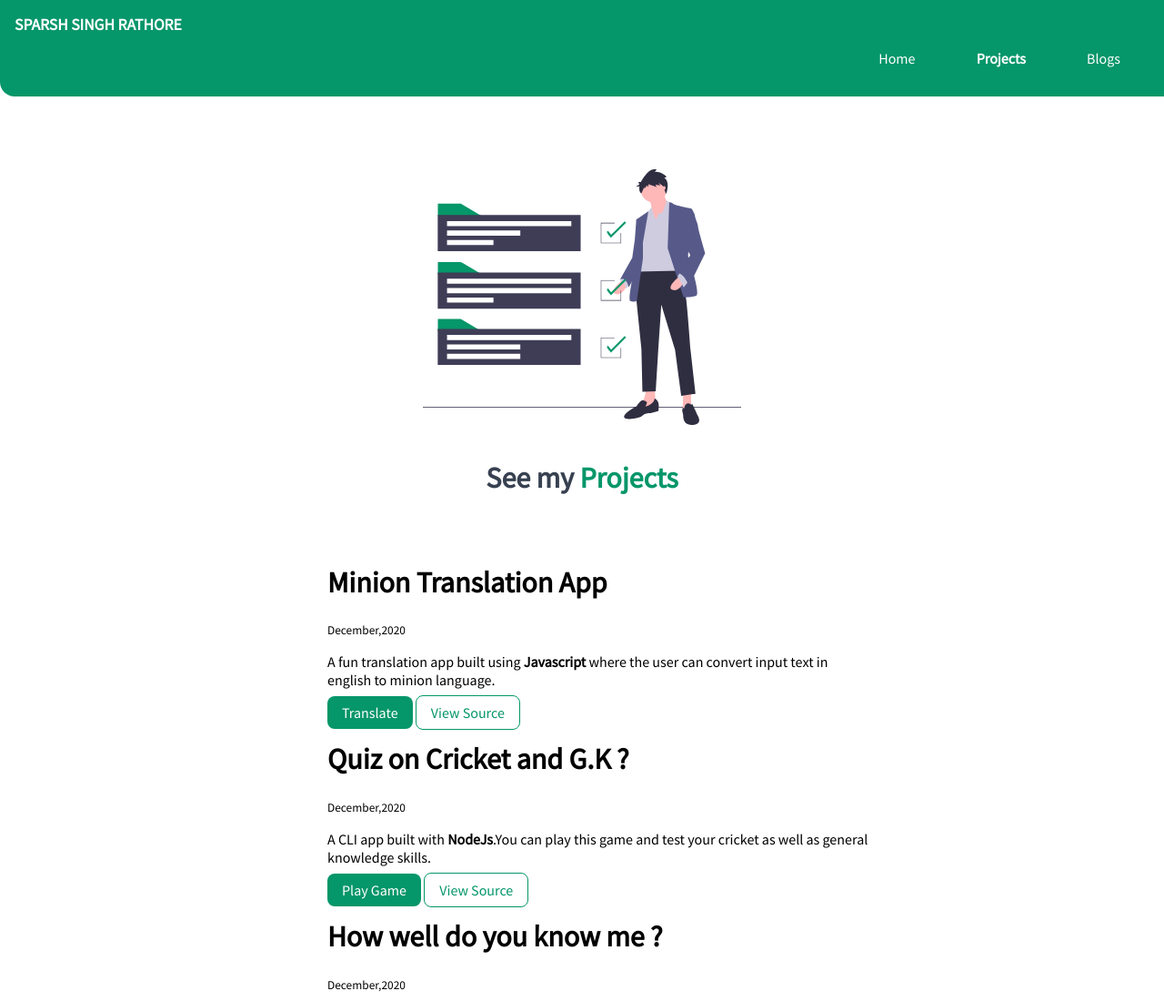
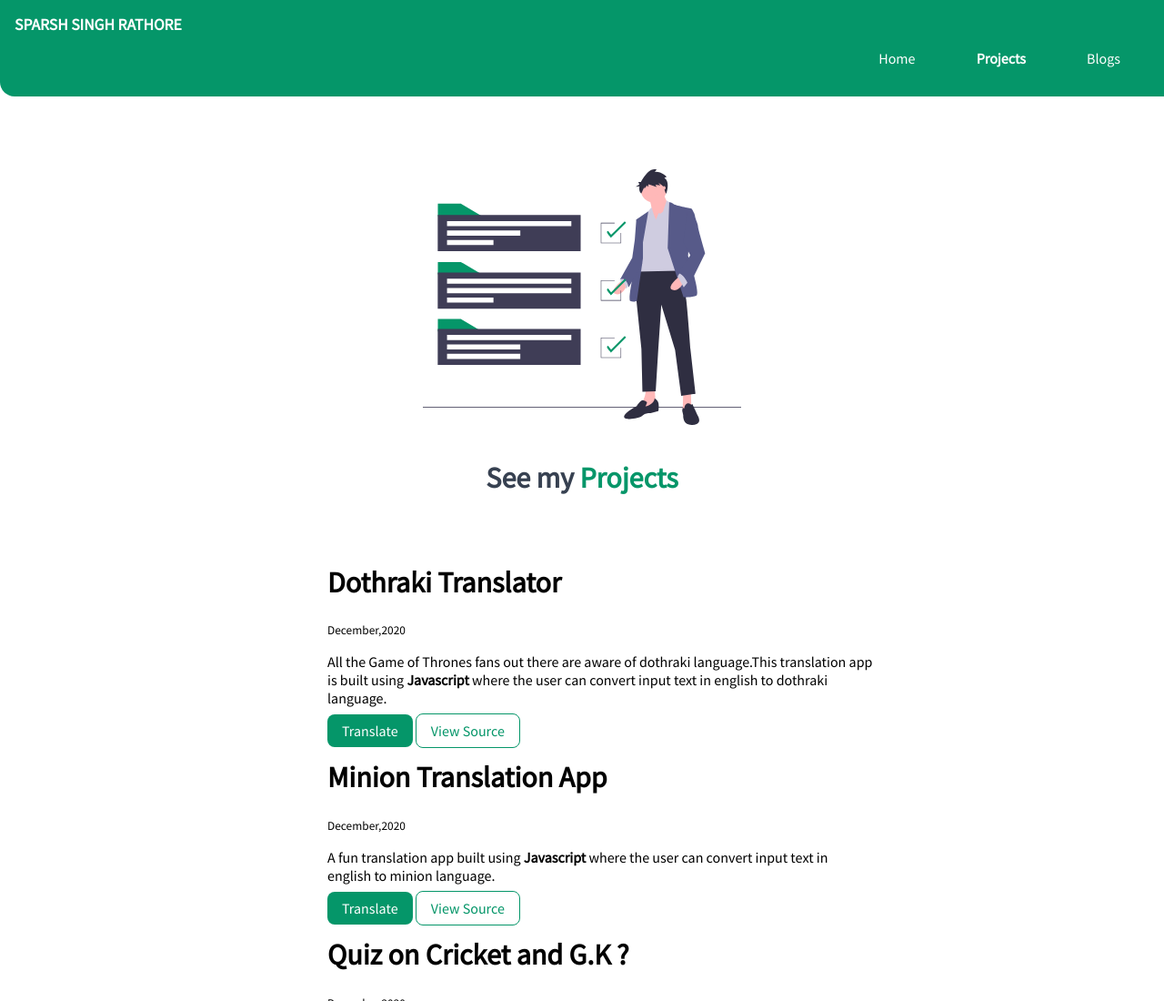
Before and after one commit to sparsh2823/Portfolio, a plain HTML site: page projects.html in a window 1280 px wide. Shown: the top 1100 px of the page at 91% size. Drawn offline with Linux system fonts and the light colour scheme.

Commit message:
Update projects.html
New project added

```diff
--- a/projects.html
+++ b/projects.html
@@ -32,6 +32,19 @@
     </header>
 
     <ul class="list-non-bullet">
+
+
+        <div class="container container-center">
+            <li>
+                <h1>Dothraki Translator</h1>
+                <small>December,2020</small>
+                <p>All the Game of Thrones fans out there are aware of dothraki language.This translation app is built using <strong>Javascript</strong> where the user can convert input text in english to dothraki language.</p>
+
+                <a class ="link link-primary" href ="https://sparsh-dothraki-translator.netlify.app/">Translate</a>
+                <a  class="link link-secondary" href ="https://github.com/sparsh2823/Dothraki-translator">View Source</a>
+            </li>
+        </div>
+
 
         <div class="container container-center">
             <li>
```
